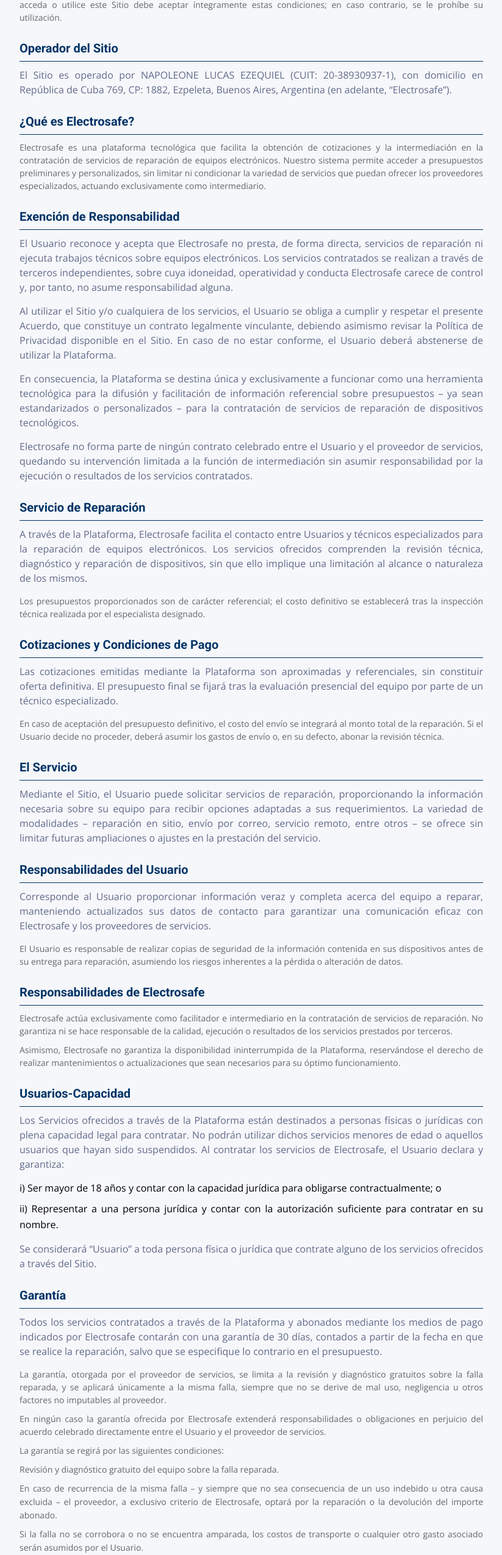
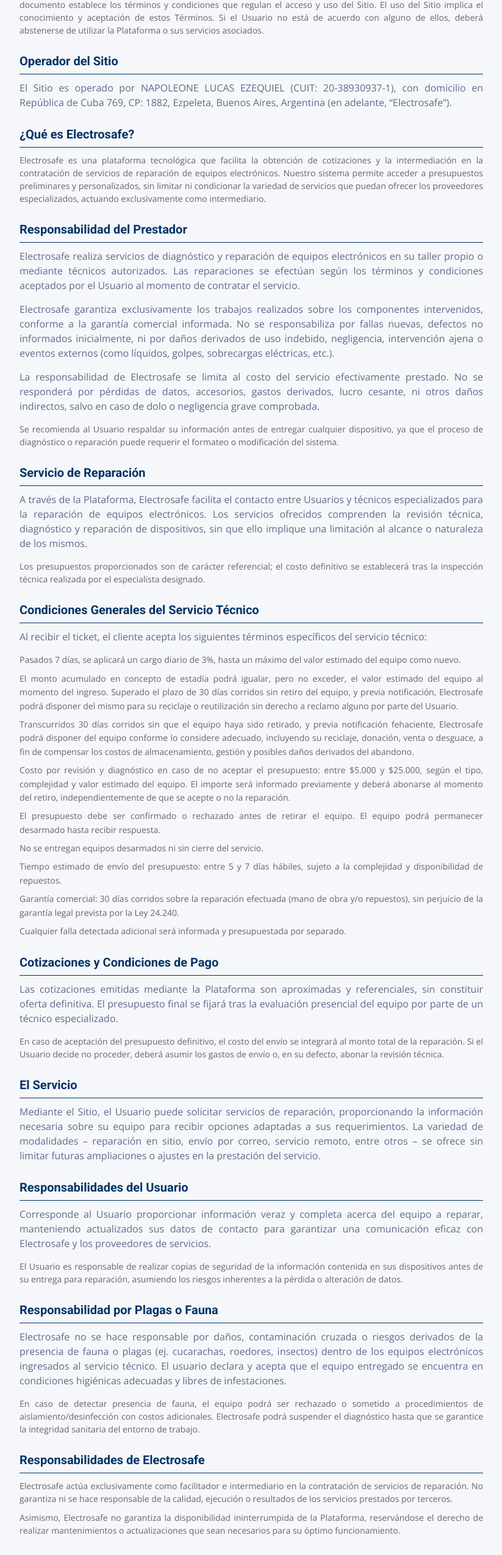
Before and after one commit to manuel-25/ElectroFix, a React (Create React App) app in the folder frontend/: page /terminos-condiciones in a window 1280 px wide. Shown: the part 228-2778 px from the top of the page at 61% size, without its empty margins (228-1051 px from the left). Built offline with nearby package versions, Linux system fonts and the light colour scheme.

Commit message:
Updated terms & conditions

```diff
--- a/frontend/src/components/TermsAndConditions/TermsAndConditions.jsx
+++ b/frontend/src/components/TermsAndConditions/TermsAndConditions.jsx
@@ -9,7 +9,7 @@
         <h1 className="main-title">Términos y Condiciones de Uso</h1>
         <p className="small-text">
           El presente documento establece, de manera obligatoria y vinculante, los términos y condiciones que regulan el acceso y uso del sitio web{' '}
-          <a href="https://electrosafeweb.com">https://electrosafeweb.com</a> (en adelante, el “Sitio” o la “Plataforma”). Todo usuario que acceda o utilice este Sitio debe aceptar íntegramente estas condiciones; en caso contrario, se le prohíbe su utilización.
+          <a href="https://electrosafeweb.com">https://electrosafeweb.com</a> (en adelante, el “Sitio” o la “Plataforma”). El presente documento establece los términos y condiciones que regulan el acceso y uso del Sitio. El uso del Sitio implica el conocimiento y aceptación de estos Términos. Si el Usuario no está de acuerdo con alguno de ellos, deberá abstenerse de utilizar la Plataforma o sus servicios asociados.
         </p>
       </div>
 
@@ -29,20 +29,20 @@
         </p>
       </div>
 
-      {/* Sección de Exención de Responsabilidad */}
+      {/* Sección de Responsabilidad del Prestador */}
       <div className="section">
-        <h2 className="section-title">Exención de Responsabilidad</h2>
+        <h2 className="section-title">Responsabilidad del Prestador</h2>
         <p className="normal-text">
-          El Usuario reconoce y acepta que Electrosafe no presta, de forma directa, servicios de reparación ni ejecuta trabajos técnicos sobre equipos electrónicos. Los servicios contratados se realizan a través de terceros independientes, sobre cuya idoneidad, operatividad y conducta Electrosafe carece de control y, por tanto, no asume responsabilidad alguna.
+          Electrosafe realiza servicios de diagnóstico y reparación de equipos electrónicos en su taller propio o mediante técnicos autorizados. Las reparaciones se efectúan según los términos y condiciones aceptados por el Usuario al momento de contratar el servicio.
         </p>
         <p className="normal-text">
-          Al utilizar el Sitio y/o cualquiera de los servicios, el Usuario se obliga a cumplir y respetar el presente Acuerdo, que constituye un contrato legalmente vinculante, debiendo asimismo revisar la Política de Privacidad disponible en el Sitio. En caso de no estar conforme, el Usuario deberá abstenerse de utilizar la Plataforma.
+          Electrosafe garantiza exclusivamente los trabajos realizados sobre los componentes intervenidos, conforme a la garantía comercial informada. No se responsabiliza por fallas nuevas, defectos no informados inicialmente, ni por daños derivados de uso indebido, negligencia, intervención ajena o eventos externos (como líquidos, golpes, sobrecargas eléctricas, etc.).
         </p>
         <p className="normal-text">
-          En consecuencia, la Plataforma se destina única y exclusivamente a funcionar como una herramienta tecnológica para la difusión y facilitación de información referencial sobre presupuestos – ya sean estandarizados o personalizados – para la contratación de servicios de reparación de dispositivos tecnológicos.
+          La responsabilidad de Electrosafe se limita al costo del servicio efectivamente prestado. No se responderá por pérdidas de datos, accesorios, gastos derivados, lucro cesante, ni otros daños indirectos, salvo en caso de dolo o negligencia grave comprobada.
         </p>
-        <p className="normal-text">
-          Electrosafe no forma parte de ningún contrato celebrado entre el Usuario y el proveedor de servicios, quedando su intervención limitada a la función de intermediación sin asumir responsabilidad por la ejecución o resultados de los servicios contratados.
+        <p className="small-text">
+          Se recomienda al Usuario respaldar su información antes de entregar cualquier dispositivo, ya que el proceso de diagnóstico o reparación puede requerir el formateo o modificación del sistema.
         </p>
       </div>
 
@@ -56,6 +56,42 @@
           Los presupuestos proporcionados son de carácter referencial; el costo definitivo se establecerá tras la inspección técnica realizada por el especialista designado.
         </p>
       </div>
+
+      <div className="section">
+        <h2 className="section-title">Condiciones Generales del Servicio Técnico</h2>
+        <p className="normal-text">
+          Al recibir el ticket, el cliente acepta los siguientes términos específicos del servicio técnico:
+        </p>
+        <ul className="small-text">
+        <li>
+          Pasados 7 días, se aplicará un cargo diario de 3%, hasta un máximo del valor estimado del equipo como nuevo.
+        </li>
+        <li>
+          El monto acumulado en concepto de estadía podrá igualar, pero no exceder, el valor estimado del equipo al momento del ingreso. Superado el plazo de 30 días corridos sin retiro del equipo, y previa notificación, Electrosafe podrá disponer del mismo para su reciclaje o reutilización sin derecho a reclamo alguno por parte del Usuario.
+        </li>
+        <li>
+          Transcurridos 30 días corridos sin que el equipo haya sido retirado, y previa notificación fehaciente, Electrosafe podrá disponer del equipo conforme lo considere adecuado, incluyendo su reciclaje, donación, venta o desguace, a fin de compensar los costos de almacenamiento, gestión y posibles daños derivados del abandono.
+        </li>
+        <li>
+          Costo por revisión y diagnóstico en caso de no aceptar el presupuesto: entre $5.000 y $25.000, según el tipo, complejidad y valor estimado del equipo. El importe será informado previamente y deberá abonarse al momento del retiro, independientemente de que se acepte o no la reparación.
+        </li>
+        <li>
+          El presupuesto debe ser confirmado o rechazado antes de retirar el equipo. El equipo podrá permanecer desarmado hasta recibir respuesta.
+        </li>
+        <li>
+          No se entregan equipos desarmados ni sin cierre del servicio.
+        </li>
+        <li>
+          Tiempo estimado de envío del presupuesto: entre 5 y 7 días hábiles, sujeto a la complejidad y disponibilidad de repuestos.
+        </li>
+        <li>
+          Garantía comercial: 30 días corridos sobre la reparación efectuada (mano de obra y/o repuestos), sin perjuicio de la garantía legal prevista por la Ley 24.240.
+        </li>
+        <li>
+          Cualquier falla detectada adicional será informada y presupuestada por separado.
+        </li>
+        </ul>
+        </div>
 
       {/* Sección Cotizaciones y Condiciones de Pago */}
       <div className="section">
@@ -84,6 +120,16 @@
         </p>
         <p className="small-text">
           El Usuario es responsable de realizar copias de seguridad de la información contenida en sus dispositivos antes de su entrega para reparación, asumiendo los riesgos inherentes a la pérdida o alteración de datos.
+        </p>
+      </div>
+
+      <div className="section">
+        <h2 className="section-title">Responsabilidad por Plagas o Fauna</h2>
+        <p className="normal-text">
+          Electrosafe no se hace responsable por daños, contaminación cruzada o riesgos derivados de la presencia de fauna o plagas (ej. cucarachas, roedores, insectos) dentro de los equipos electrónicos ingresados al servicio técnico. El usuario declara y acepta que el equipo entregado se encuentra en condiciones higiénicas adecuadas y libres de infestaciones.
+        </p>
+        <p className="small-text">
+          En caso de detectar presencia de fauna, el equipo podrá ser rechazado o sometido a procedimientos de aislamiento/desinfección con costos adicionales. Electrosafe podrá suspender el diagnóstico hasta que se garantice la integridad sanitaria del entorno de trabajo.
         </p>
       </div>
 
@@ -118,79 +164,43 @@
       </div>
 
       {/* Sección Garantía */}
+      {/* SECCIÓN MEJORADA: Garantía */}
       <div className="section">
         <h2 className="section-title">Garantía</h2>
         <p className="normal-text">
-          Todos los servicios contratados a través de la Plataforma y abonados mediante los medios de pago indicados por Electrosafe contarán con una garantía de 30 días, contados a partir de la fecha en que se realice la reparación, salvo que se especifique lo contrario en el presupuesto.
+          Todos los servicios realizados a través de Electrosafe cuentan con una garantía comercial de <strong>30 días corridos</strong> sobre la reparación efectuada.
+        </p>
+        <p className="normal-text">
+          Esta garantía aplica tanto a trabajos contratados desde la Plataforma como por canales oficiales (WhatsApp, correo o de forma presencial) e incluye la mano de obra y los repuestos utilizados, salvo que se indique otra cosa en el presupuesto aprobado.
         </p>
         <p className="small-text">
-          La garantía, otorgada por el proveedor de servicios, se limita a la revisión y diagnóstico gratuitos sobre la falla reparada, y se aplicará únicamente a la misma falla, siempre que no se derive de mal uso, negligencia u otros factores no imputables al proveedor.
-        </p>
-        <p className="small-text">
-          En ningún caso la garantía ofrecida por Electrosafe extenderá responsabilidades o obligaciones en perjuicio del acuerdo celebrado directamente entre el Usuario y el proveedor de servicios.
-        </p>
-        <p className="small-text">
-          La garantía se regirá por las siguientes condiciones:
+          Esta garantía es adicional a los derechos establecidos por la <strong>Ley 24.240 de Defensa del Consumidor</strong>. Aplica exclusivamente sobre la misma falla reparada y no cubre nuevos problemas, fallas distintas, ni daños derivados de usos inadecuados.
         </p>
         <ul className="small-text">
-          <li>
-            Revisión y diagnóstico gratuito del equipo sobre la falla reparada.
-          </li>
-          <li>
-            En caso de recurrencia de la misma falla – y siempre que no sea consecuencia de un uso indebido u otra causa excluida – el proveedor, a exclusivo criterio de Electrosafe, optará por la reparación o la devolución del importe abonado.
-          </li>
-          <li>
-            Si la falla no se corrobora o no se encuentra amparada, los costos de transporte o cualquier otro gasto asociado serán asumidos por el Usuario.
-          </li>
-          <li>
-            La garantía se aplicará bajo las mismas condiciones y modalidad del servicio original contratado.
-          </li>
-          <li>
-            El recurso único del Usuario será la reparación o la devolución del importe, quedando expresamente excluida cualquier otra responsabilidad de Electrosafe, sus afiliadas o proveedores, incluso por daños indirectos o consecuenciales.
-          </li>
+          <li>Incluye revisión y diagnóstico gratuito si la falla reparada reaparece.</li>
+          <li>La garantía será inválida si la falla se debe a negligencia, mal uso, intervención ajena o causas externas.</li>
+          <li>Si no se detecta la misma falla o esta no está cubierta, se podrán aplicar cargos por revisión o traslado.</li>
+          <li>El proveedor podrá optar entre reparar nuevamente o devolver el importe abonado por la intervención específica, según corresponda.</li>
+          <li>La garantía se aplicará en las mismas condiciones, modalidad y lugar del servicio original contratado.</li>
+          <li>No se cubrirán gastos adicionales no vinculados al problema original (envíos, traslados, pérdidas de datos, etc.).</li>
         </ul>
+
         <h3 className="small-text">¿Qué no está cubierto por esta garantía?</h3>
         <ul className="small-text">
-          <li>
-            Reemplazo de piezas faltantes o mantenimiento preventivo.
-          </li>
-          <li>
-            Servicios derivados de accidentes, mal uso, negligencia, instalación o mantenimiento inadecuado.
-          </li>
-          <li>
-            Instalación, remoción o modificación de accesorios o periféricos no incluidos en el servicio técnico.
-          </li>
-          <li>
-            Reemplazo o ajustes de software ajenos a la reparación ejecutada.
-          </li>
-          <li>
-            Reparación o sustitución de componentes estéticos o de desgaste natural.
-          </li>
-          <li>
-            Servicios por fallas ocasionadas por causas externas (fuego, hurto, fuerza mayor, alteraciones, etc.).
-          </li>
-          <li>
-            Daños derivados de alteraciones en la alimentación eléctrica, impactos, rayos u otros accidentes no contratados a través de la Plataforma.
-          </li>
-          <li>
-            Servicios sobre equipos cuya etiqueta o faja de garantía haya sido modificada o retirada.
-          </li>
-          <li>
-            Daños ocasionados por el uso del equipo fuera de los parámetros establecidos en el Manual o Guía del Usuario.
-          </li>
-          <li>
-            Modificaciones realizadas al equipo posterior a la reparación.
-          </li>
-          <li>
-            Daños en pantallas con hasta cinco (5) píxeles defectuosos.
-          </li>
-          <li>
-            Reemplazo de partes sujetas a desgaste normal (por ejemplo, cartuchos de impresión, baterías).
-          </li>
+          <li>Fallas nuevas no relacionadas con el servicio previamente realizado.</li>
+          <li>Reemplazo de piezas faltantes, limpieza o mantenimiento preventivo.</li>
+          <li>Servicios posteriores a accidentes, líquidos, golpes, roedores u otros daños externos.</li>
+          <li>Modificaciones no autorizadas o intervenciones de terceros.</li>
+          <li>Componentes con desgaste natural (baterías, cartuchos, etc.).</li>
+          <li>Alteraciones por sobrecarga eléctrica o problemas del entorno.</li>
+          <li>Equipos con fajas, precintos o etiquetas manipuladas o removidas.</li>
+          <li>Daños estéticos o cosméticos que no afecten la funcionalidad del equipo.</li>
+          <li>Problemas en pantallas con hasta cinco (5) píxeles muertos o defectuosos.</li>
         </ul>
-        <h3 className="small-text">Protección de Datos Almacenados</h3>
+
+        <h3 className="small-text">Protección de Datos del Usuario</h3>
         <p className="small-text">
-          Se recomienda encarecidamente al Usuario realizar copias de seguridad de toda la información almacenada en su dispositivo antes de enviarlo a reparación. Electrosafe no será responsable por la pérdida, alteración o imposibilidad de recuperación de datos que se produzcan durante el proceso de reparación o en el período de garantía.
+          Se recomienda realizar una copia de seguridad antes de entregar cualquier equipo. Electrosafe no será responsable por pérdida de información, configuraciones, contraseñas o archivos que se vean afectados durante el proceso de revisión, reparación o prueba del equipo.
         </p>
       </div>
 
@@ -238,7 +248,7 @@
       <div className="section">
         <h2 className="section-title">Modificación de los Términos y Condiciones</h2>
         <p className="normal-text">
-          Electrosafe podrá actualizar el presente Acuerdo en cualquier momento, publicando la versión actualizada en la Plataforma sin previo aviso. El uso continuado del Sitio implicará la aceptación de dichos cambios. En caso de disconformidad, el Usuario deberá cesar en el uso de la Plataforma.
+          Electrosafe podrá actualizar estos Términos y Condiciones en cualquier momento. Las versiones actualizadas estarán disponibles en la Plataforma y serán aplicables a partir de su publicación. Se recomienda al Usuario revisar periódicamente esta sección para estar informado sobre posibles cambios.
         </p>
         <p className="small-text">
           Asimismo, el Usuario podrá ejercer el derecho previsto en el art. 6 de la Ley 25.326, solicitando la cancelación de sus datos de registro, de acuerdo con el procedimiento indicado al escribir a <a href="mailto:electrosafeservice@gmail.com">electrosafeservice@gmail.com</a>.
@@ -263,7 +273,7 @@
           El presente Acuerdo se regirá e interpretará conforme a las leyes de la República Argentina.
         </p>
         <p className="small-text">
-          Cualquier controversia que surja en relación con estos términos será sometida a la jurisdicción de los tribunales ordinarios competentes de la Ciudad de Buenos Aires.
+          Cualquier controversia derivada de la interpretación o cumplimiento de estos Términos será sometida a los tribunales competentes del domicilio del Usuario o, a elección del Usuario, a los del domicilio de Electrosafe, conforme lo establece la legislación de defensa del consumidor vigente.
         </p>
       </div>
 
@@ -279,7 +289,7 @@
       <div className="section">
         <h2 className="section-title">Indemnización</h2>
         <p className="normal-text">
-          El Usuario se compromete a mantener indemne a Electrosafe, sus filiales, controladoras y/o subsidiarias, así como a sus directivos, administradores, representantes y empleados, frente a cualquier reclamo, demanda o acción legal de terceros derivada del uso del Sitio, el incumplimiento del presente Acuerdo o la violación de cualquier derecho de terceros, incluyendo los honorarios razonables de abogados.
+          El Usuario acepta indemnizar y mantener indemne a Electrosafe en caso de reclamaciones de terceros derivadas de información falsa o uso indebido realizado por el propio Usuario, sin que esto implique renuncia a los derechos mínimos que le corresponden por ley.
         </p>
       </div>
 
@@ -304,13 +314,13 @@
       <div className="section">
         <h2 className="section-title">Limitación de Responsabilidad</h2>
         <p className="normal-text">
-          El Usuario acepta que el uso del Sitio y la contratación de servicios se realiza bajo su exclusivo riesgo. Electrosafe no garantiza el acceso ininterrumpido, preciso o libre de errores a la Plataforma, ni se hace responsable de fallas, interrupciones o caídas en el servicio.
+          El acceso y uso del Sitio se realiza bajo exclusiva responsabilidad del Usuario. Electrosafe adopta medidas técnicas razonables para garantizar el correcto funcionamiento de la Plataforma, sin garantizar que el servicio sea ininterrumpido o libre de errores.
         </p>
         <p className="normal-text">
-          Electrosafe utilizará medidas de seguridad (como encriptación SSL) para proteger la información, pero no asume responsabilidad por daños directos, indirectos, incidentales o consecuentes derivados del acceso o uso del Sitio, incluyendo aquellos ocasionados por virus, malware u otras vulnerabilidades inherentes a la red.
+          Electrosafe no será responsable por interrupciones temporales, errores de sistema, virus o cualquier daño derivado del uso del Sitio, siempre que estos no sean consecuencia directa de negligencia grave o dolo de su parte.
         </p>
         <p className="normal-text">
-          De igual modo, Electrosafe no se responsabiliza por el uso no autorizado de sus servidores o por cualquier daño que pudiera sufrir el Usuario como consecuencia de actos u omisiones de terceros.
+          Esta limitación no afecta los derechos legales irrenunciables del Usuario como consumidor, conforme la Ley 24.240.
         </p>
       </div>
 
@@ -324,6 +334,23 @@
           Para consultas o aclaraciones sobre estos Términos y Condiciones, comuníquese a <a href="mailto:electrosafeservice@gmail.com">electrosafeservice@gmail.com</a>.
         </p>
       </div>
+
+      <div className="section">
+        <h2 className="section-title">Responsabilidad y Carga de Prueba</h2>
+        <p className="normal-text">
+          En caso de reclamos vinculados a fallas, daños o defectos, el Usuario deberá aportar pruebas suficientes que acrediten su existencia y su relación directa con la intervención realizada por Electrosafe. La simple manifestación del Usuario no será considerada prueba suficiente.
+        </p>
+        <p className="small-text">
+          Electrosafe se reserva el derecho de realizar un nuevo diagnóstico para verificar la naturaleza del reclamo. En caso de discrepancia, prevalecerá el informe técnico emitido por Electrosafe, salvo que el Usuario acredite técnicamente lo contrario mediante peritaje independiente.
+        </p>
+      </div>
+
+      <div className="section">
+        <h2 className="section-title">Aceptación Expresa del Usuario</h2>
+        <p className="normal-text">
+          El uso del Sitio, el envío de solicitudes por WhatsApp o correo electrónico, y la firma del ticket al ingreso del equipo implican la aceptación plena de estos Términos y Condiciones. Electrosafe podrá exigir dicha aceptación como requisito previo para brindar el servicio.
+        </p>
+      </div>
     </div>
   );
 };
```
Also changed, not shown: 1 other file (tests, documents, lock files or other folders).
